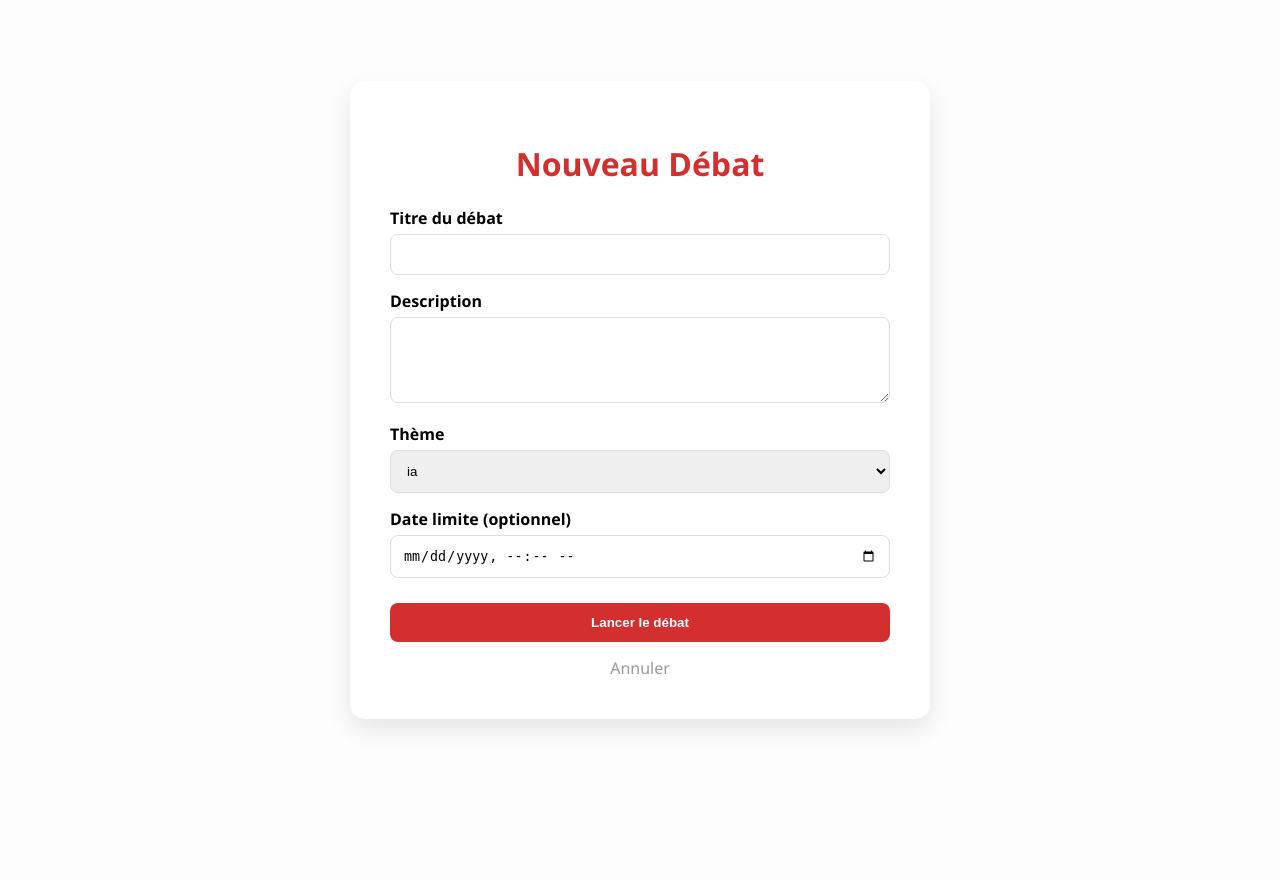
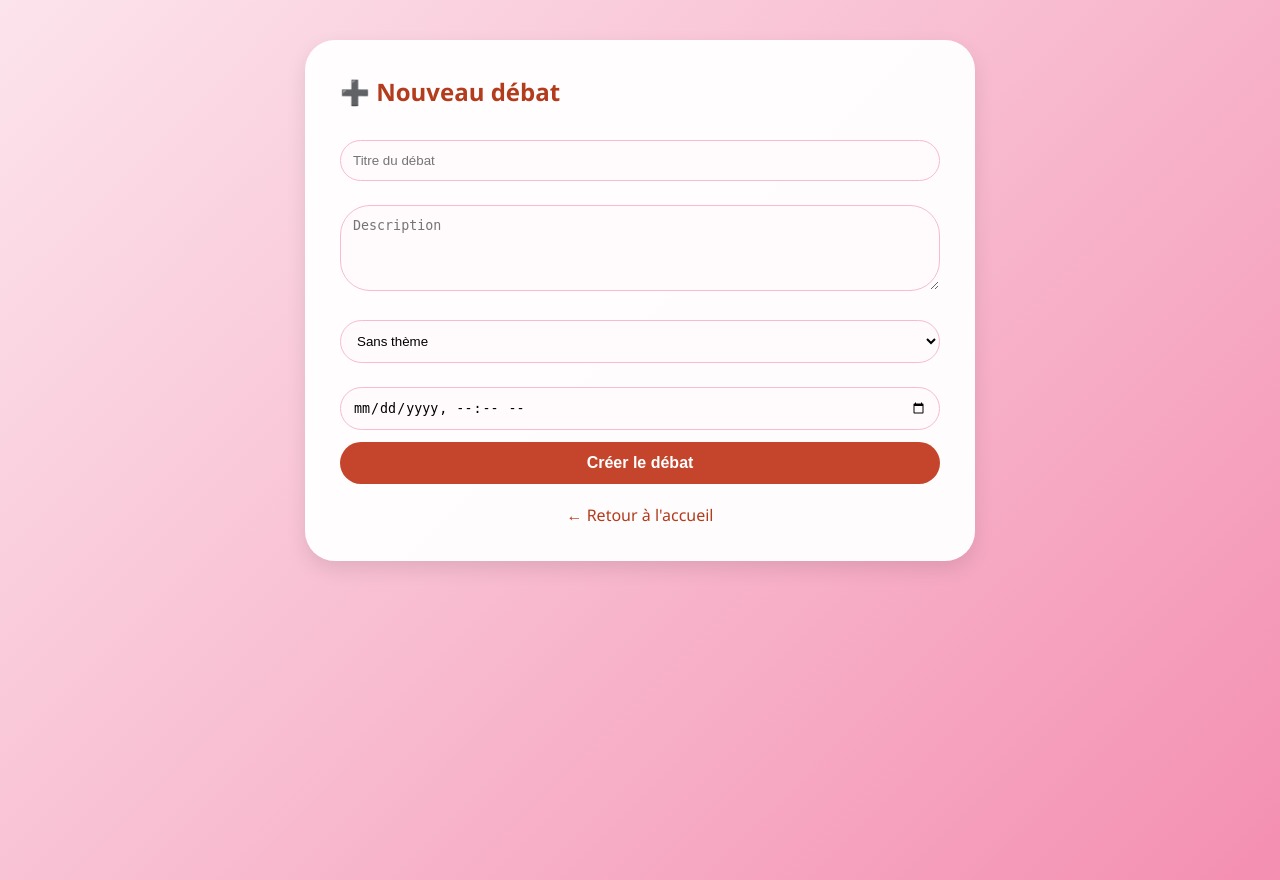
Before and after one commit to nadineiyapri/plateforme_de_d-liberation, a Flask app: page /creer_debat in a window 1280 px wide. Before the commit the page ends 729 px from the top, so only its background shows below. Run offline with Flask 3, Linux system fonts and the light colour scheme; a user stored in the database is signed in; data comes from the database, SQL or seed files in the repository.

Commit message:
Replace creer_debat.html

```diff
--- a/templates/creer_debat.html
+++ b/templates/creer_debat.html
@@ -2,55 +2,53 @@
 <html lang="fr">
 <head>
     <meta charset="UTF-8">
-    <title>Créer un Débat</title>
+    <title>Créer un débat - UVoice</title>
     <style>
         body {
-            margin: 0; height: 100vh; display: flex; justify-content: center; align-items: center;
-            font-family: 'Segoe UI', sans-serif; background: #fdfdfd;
+            font-family: 'Segoe UI', sans-serif;
+            background: linear-gradient(135deg, #fce4ec 0%, #f8bbd0 50%, #f48fb1 100%);
+            margin: 0;
+            padding: 40px;
+            min-height: 100vh;
         }
-        .form-card {
-            background: white; padding: 40px; border-radius: 15px;
-            box-shadow: 0 10px 25px rgba(0,0,0,0.1); width: 100%; max-width: 500px;
+        .container {
+            max-width: 600px;
+            margin: 0 auto;
+            background: rgba(255,255,255,0.96);
+            padding: 35px;
+            border-radius: 30px;
+            box-shadow: 0 8px 20px rgba(0,0,0,0.1);
         }
-        h1 { color: #d32f2f; text-align: center; }
-        .form-group { margin-bottom: 15px; }
-        label { display: block; margin-bottom: 5px; font-weight: bold; }
+        h2 { color: #b23c1c; margin-top: 0; }
         input, textarea, select {
-            width: 100%; padding: 12px; border: 1px solid #ddd; border-radius: 8px; box-sizing: border-box;
+            width: 100%; padding: 12px; margin: 12px 0;
+            border: 1px solid #f8bbd0; border-radius: 30px;
+            box-sizing: border-box; background: #fffafb;
         }
-        .btn-submit {
-            width: 100%; padding: 12px; background: #d32f2f; color: white;
-            border: none; border-radius: 8px; font-weight: bold; cursor: pointer; margin-top: 10px;
+        button {
+            background: #c4452c; color: white; border: none;
+            padding: 12px; border-radius: 30px; cursor: pointer;
+            width: 100%; font-size: 16px; font-weight: bold;
         }
+        a { display: block; text-align: center; margin-top: 20px; color: #b23c1c; text-decoration: none; }
     </style>
 </head>
 <body>
-    <div class="form-card">
-        <h1>Nouveau Débat</h1>
+<div class="container">
+    <h2>➕ Nouveau débat</h2>
     <form method="POST">
-            <div class="form-group">
-                <label>Titre du débat</label>
-                <input type="text" name="titre" required>
-            </div>
-            <div class="form-group">
-                <label>Description</label>
-                <textarea name="description" rows="4"></textarea>
-            </div>
-            <div class="form-group">
-                <label>Thème</label>
+        <input type="text" name="titre" placeholder="Titre du débat" required>
+        <textarea name="description" placeholder="Description" rows="4"></textarea>
         <select name="id_theme">
+            <option value="">Sans thème</option>
             {% for t in themes %}
             <option value="{{ t.id_theme }}">{{ t.nom_theme }}</option>
             {% endfor %}
         </select>
-            </div>
-            <div class="form-group">
-                <label>Date limite (optionnel)</label>
         <input type="datetime-local" name="date_limite">
-            </div>
-            <button type="submit" class="btn-submit">Lancer le débat</button>
-            <a href="/accueil" style="display:block; text-align:center; margin-top:15px; color:#999; text-decoration:none;">Annuler</a>
+        <button type="submit">Créer le débat</button>
     </form>
+    <a href="{{ url_for('accueil') }}">← Retour à l'accueil</a>
 </div>
 </body>
 </html>
```
Lines whose indentation alone changed are shown as unchanged.
